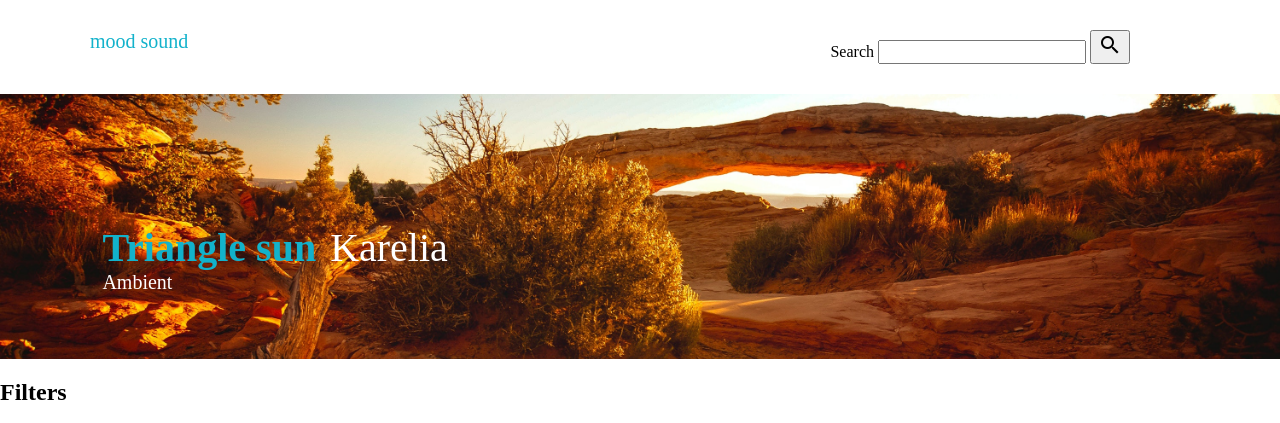
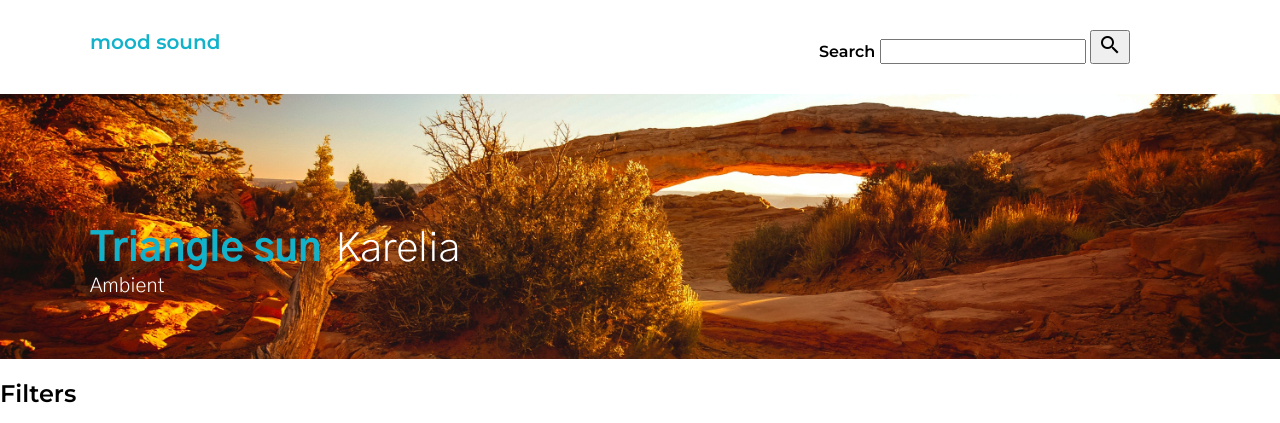
Before and after one commit to OlhaHolovina/audio-player, a plain HTML site: page index.html in a window 1280 px wide. Shown: the top 423 px of the page. Drawn offline with Linux system fonts and the light colour scheme.

Commit message:
google fonts add

```diff
--- a/css/style.css
+++ b/css/style.css
@@ -4,7 +4,7 @@
 }
 
 body {
-
+  font-family: 'Montserrat', sans-serif;
 }
 
 /*site header*/
@@ -31,6 +31,7 @@ body {
 .song-header {
   height: 265px;
   position: center;
+  font-family: 'Gothic A1', sans-serif;
 }
 
 .song-header img {
@@ -43,7 +44,7 @@ body {
 
 .song-info {
   padding-top: 130px;
-  padding-left: 8%;
+  padding-left: 90px;
 }
 
 .song-info .artist {
--- a/index.html
+++ b/index.html
@@ -8,6 +8,9 @@
     <meta name="author" content="Olha Holovina">
     <link rel="stylesheet" href="css/reset.css">
     <link rel="stylesheet" href="https://fonts.googleapis.com/icon?family=Material+Icons">
+    <link rel="preconnect" href="https://fonts.googleapis.com">
+    <link rel="preconnect" href="https://fonts.gstatic.com" crossorigin>
+    <link href="https://fonts.googleapis.com/css2?family=Gothic+A1:wght@300;600;700&family=Montserrat:wght@600&display=swap" rel="stylesheet">
     <link rel="stylesheet" href="css/style.css">
   </head>
   <body>
```
